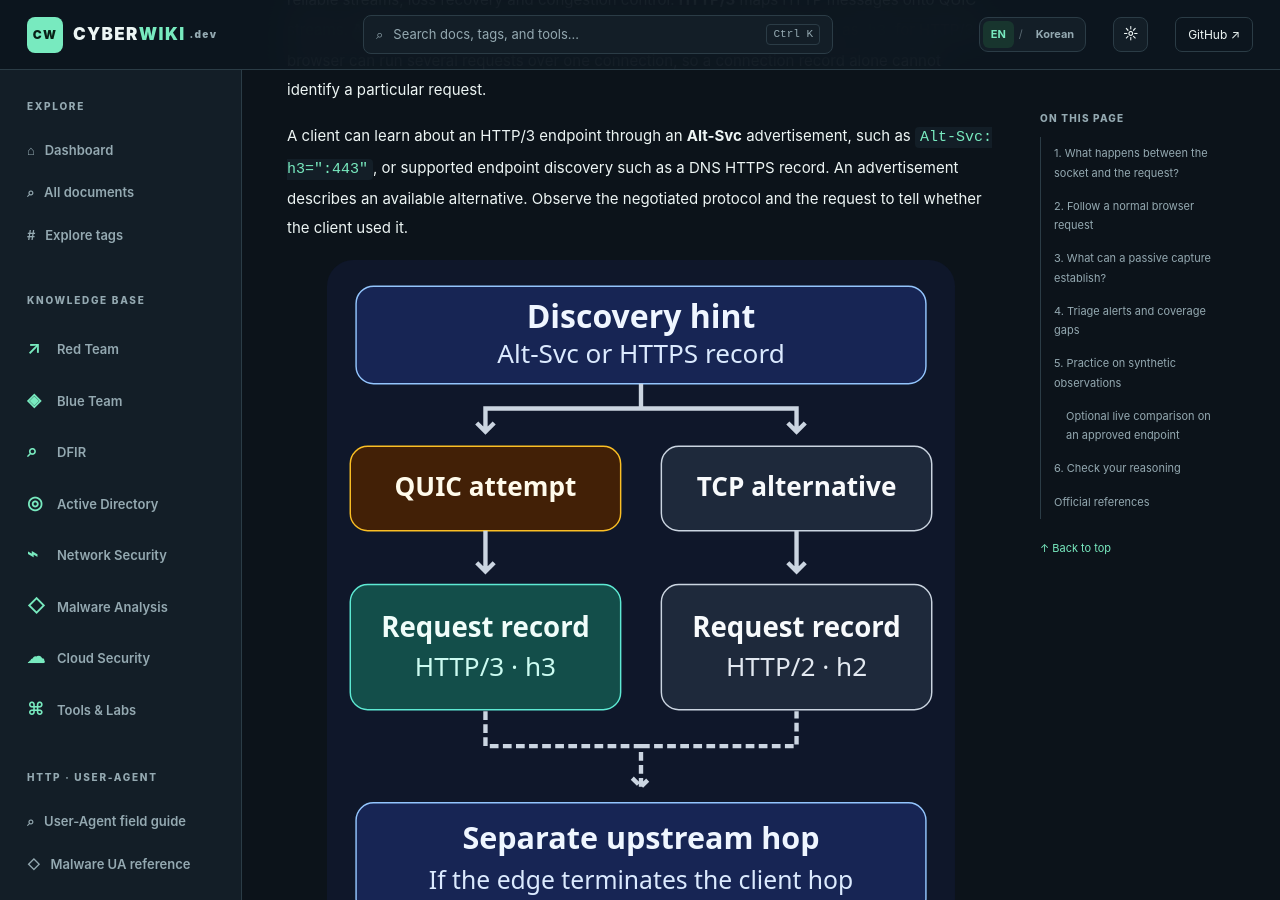
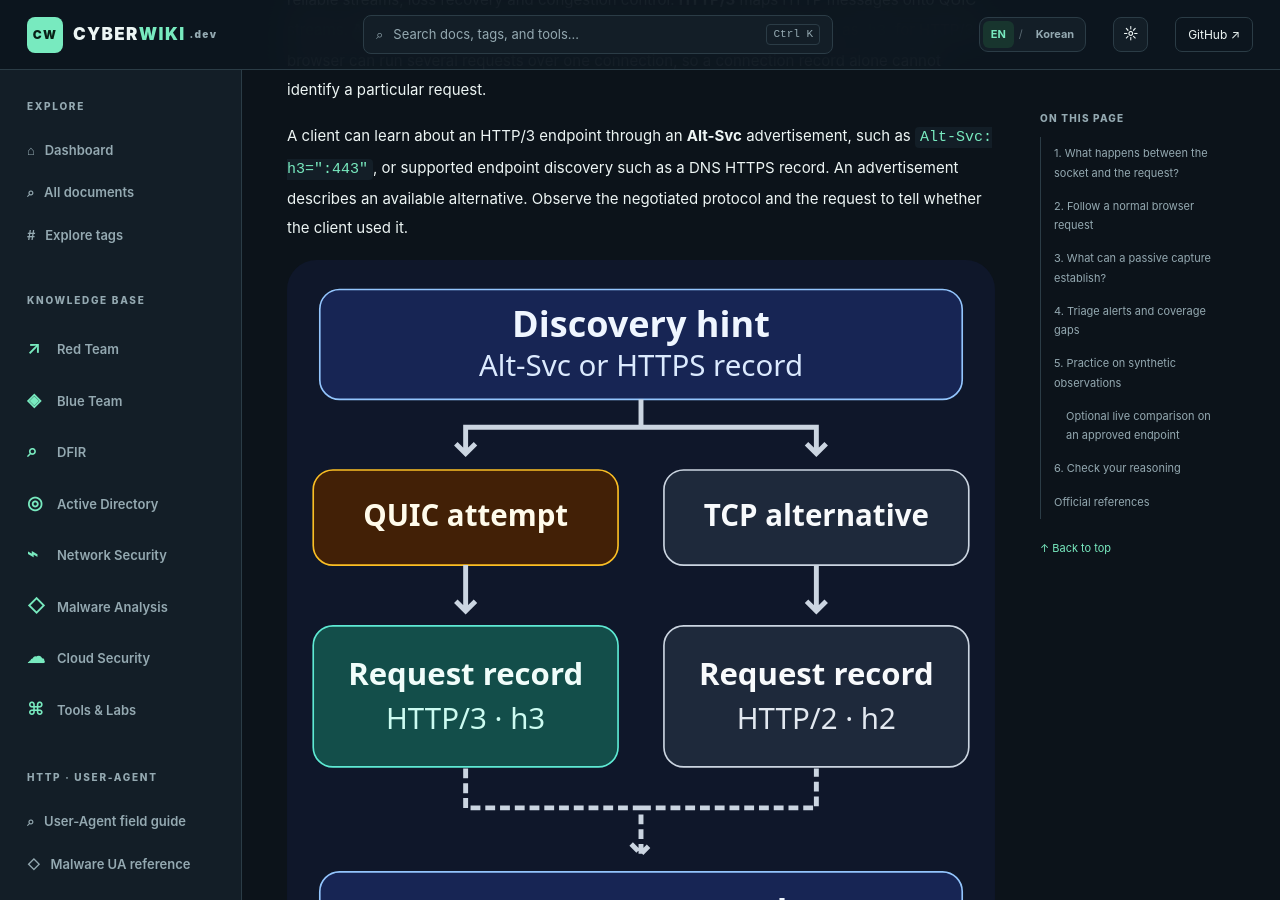
Before and after one commit to DFIDwiz-sketch/cybersecurity-wiki, a Jekyll site: the page built from _articles/quic-http3-evidence.md, in a window 1280 px wide and 900 px high, scrolled down 781 px. Built offline with Jekyll 4.4.1, drawn with Linux system fonts in a browser that asks for light colours.

Commit message:
Use article width for QUIC evidence diagrams on narrow screens

```diff
--- a/_articles/quic-http3-evidence.md
+++ b/_articles/quic-http3-evidence.md
@@ -16,7 +16,7 @@ translation_url: /ko/wiki/quic-http3-evidence/
 
 A client can learn about an HTTP/3 endpoint through an **Alt-Svc** advertisement, such as `Alt-Svc: h3=":443"`, or supported endpoint discovery such as a DNS HTTPS record. An advertisement describes an available alternative. Observe the negotiated protocol and the request to tell whether the client used it.
 
-<figure>
+<figure style="margin-inline: 0">
   <img src="{{ '/assets/diagrams/quic-http3-en.svg' | relative_url }}" alt="An HTTP/3 discovery hint can lead to a QUIC attempt. A request record can show h3 on QUIC or h2 on TCP. A separately terminated edge-to-origin hop may use another HTTP version.">
   <figcaption>Record the discovery hint, connection result and request protocol separately. If an edge terminates TLS, its origin connection is a separate hop.</figcaption>
 </figure>
```
Also changed, not shown: _ko_articles/quic-http3-evidence.md (+1 -1 lines).
